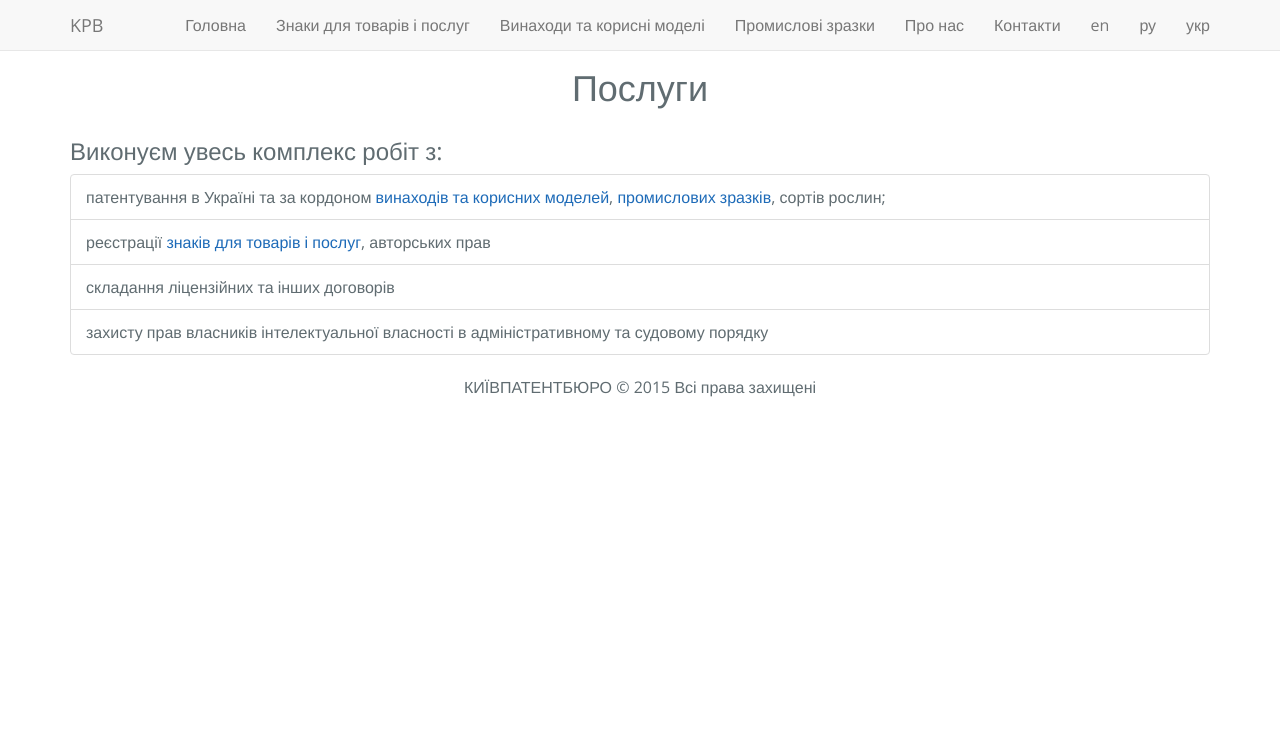
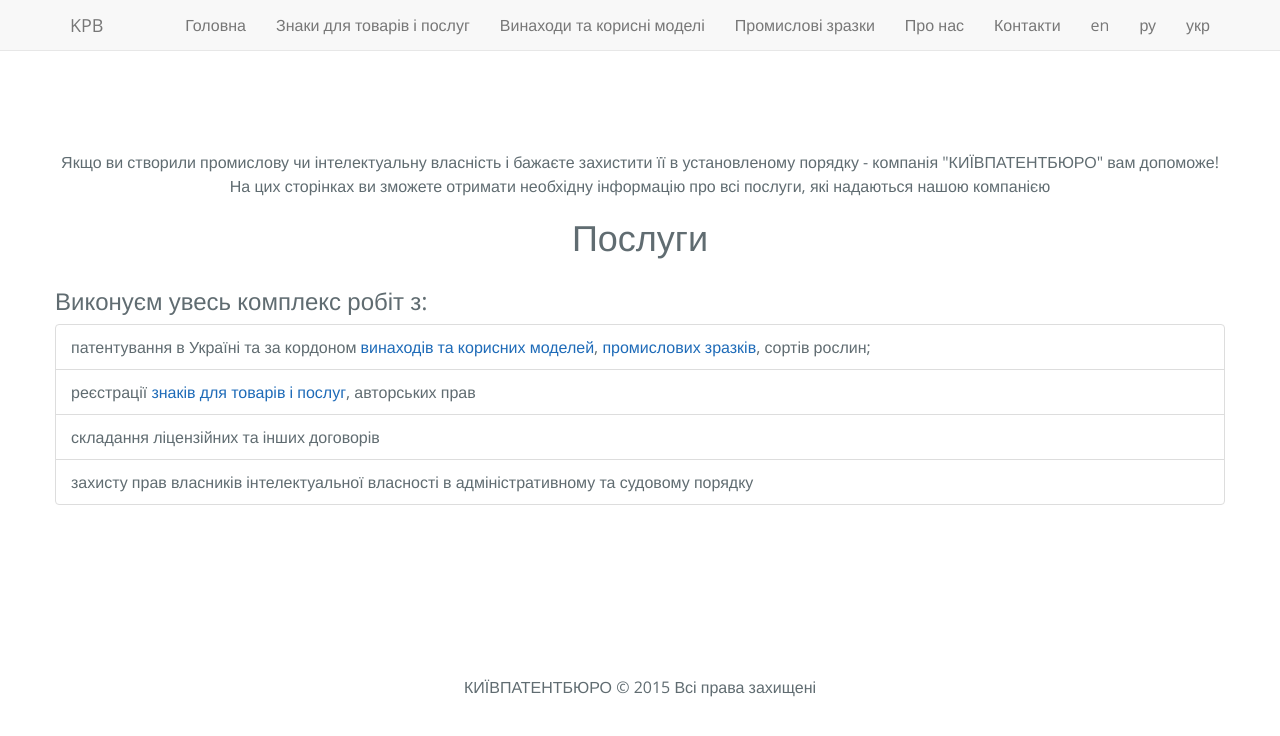
Before and after one commit to Mindshine/patent, a Jekyll site: the page built from _posts/ua/pages/2000-01-01-index.html, in a window 1280 px wide. Shown: the top 736 px of the page. Built offline with Jekyll 4.4.1, drawn with Linux system fonts in a browser that asks for light colours; Markdown is read by kramdown in place of the engine named in the settings.

Commit message:
Update default.html

```diff
--- a/_layouts/default.html
+++ b/_layouts/default.html
@@ -55,7 +55,7 @@
 				<!-- /.navbar-collapse -->
 			</div>
 		</nav>
-		<div class="container">
+		<div class="container" style="padding: 150px 0">
 
 			{{ content }}
 
```
